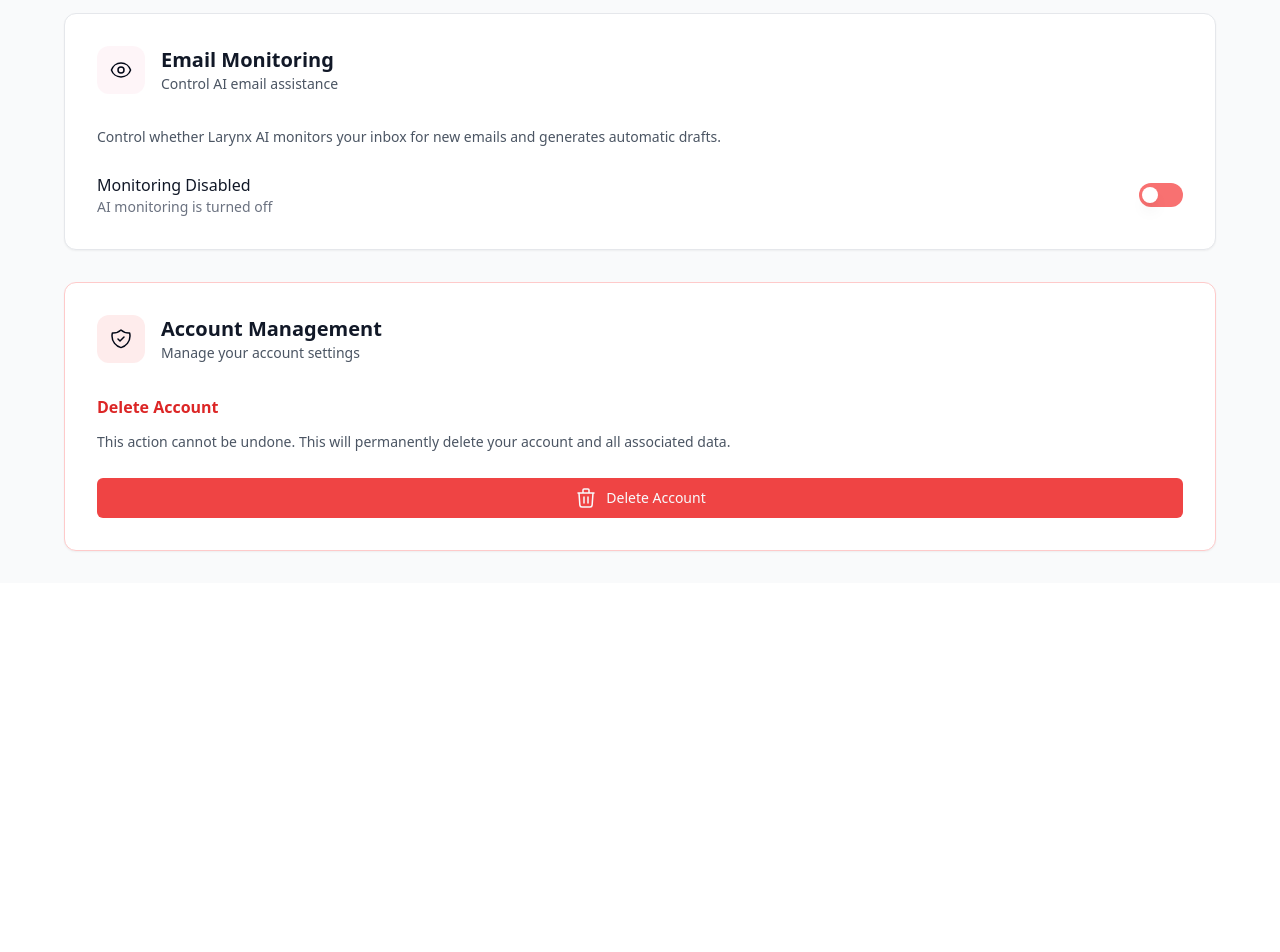
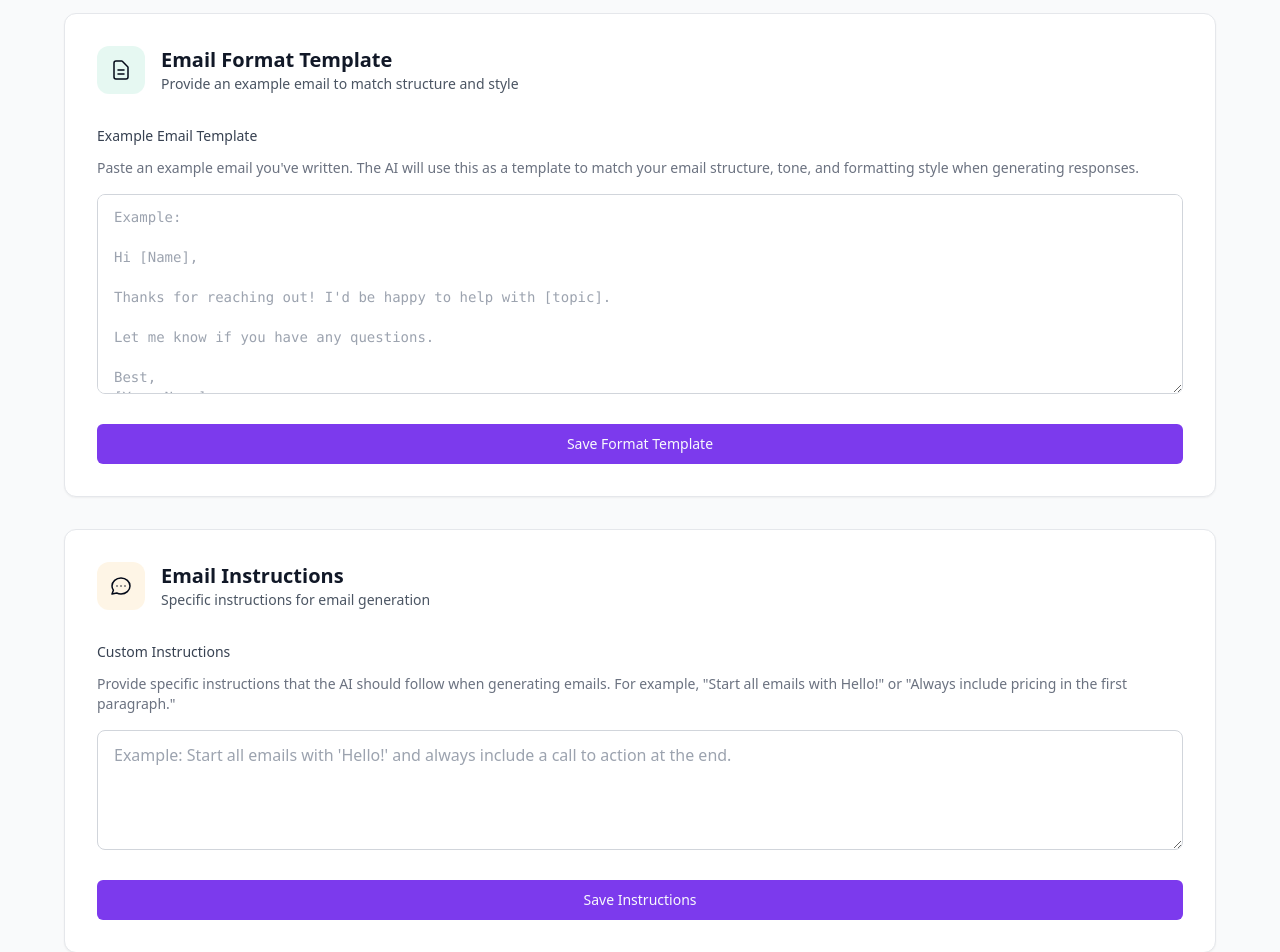
Before and after one commit to NygerianPrynce/Larynx, a React (Vite) app in the folder larynx-frontend/: page /settings in a window 1280 px wide. Shown: the part 1540-2492 px from the top of the page. Before the commit the page ends 2123 px from the top, so only its background shows below. Built offline with nearby package versions, Linux system fonts and the light colour scheme; no server answers.

Commit message:
fixing page choice

```diff
--- a/larynx-frontend/src/pages/SettingsDashboardClean.jsx
+++ b/larynx-frontend/src/pages/SettingsDashboardClean.jsx
@@ -73,10 +73,14 @@ const SettingsDashboardClean = () => {
   const [summarySuccess, setSummarySuccess] = useState('')
   const [signoffSuccess, setSignoffSuccess] = useState('')
   const [monitoringSuccess, setMonitoringSuccess] = useState('')
+  const [emailFormatSuccess, setEmailFormatSuccess] = useState('')
+  const [emailInstructionsSuccess, setEmailInstructionsSuccess] = useState('')
   const api = import.meta.env.VITE_API_URL
   const [summary, setSummary] = useState(null)
   const [signoff, setSignoff] = useState(null)
   const [name, setName] = useState(null)
+  const [emailFormatTemplate, setEmailFormatTemplate] = useState(null)
+  const [emailInstructions, setEmailInstructions] = useState(null)
   const [isMonitoringEnabled, setIsMonitoringEnabled] = useState(false)
 
   // Notification system
@@ -87,28 +91,36 @@ const SettingsDashboardClean = () => {
   useEffect(() => {
     const fetchAll = async () => {
       try {
-        const [summaryRes, nameRes, sigRes, monitoringRes] = await Promise.all([
+        const [summaryRes, nameRes, sigRes, monitoringRes, formatRes, instructionsRes] = await Promise.all([
           fetch(`${api}/get-brand-summary`, { credentials: 'include' }),
           fetch(`${api}/user/name`, { credentials: 'include' }),
           fetch(`${api}/signature`, { credentials: 'include' }),
           fetch(`${api}/monitoring-status`, { credentials: 'include' }),
+          fetch(`${api}/get-email-format-template`, { credentials: 'include' }),
+          fetch(`${api}/get-email-instructions`, { credentials: 'include' }),
         ])
 
         const summaryData = await summaryRes.json()
         const nameData = await nameRes.json()
         const sigData = await sigRes.json()
         const monitoringData = await monitoringRes.json()
+        const formatData = await formatRes.json()
+        const instructionsData = await instructionsRes.json()
 
         setSummary(summaryData.summary || '')
         setName(nameData.name || '')
         setSignoff(sigData.signature || '')
         setIsMonitoringEnabled(monitoringData.is_monitoring || false)
+        setEmailFormatTemplate(formatData.email_format_template || '')
+        setEmailInstructions(instructionsData.email_instructions || '')
       } catch (err) {
         console.error('Error fetching settings data:', err)
         setSummary('')
         setName('')
         setSignoff('')
         setIsMonitoringEnabled(false)
+        setEmailFormatTemplate('')
+        setEmailInstructions('')
       }
     }
 
@@ -150,6 +162,20 @@ const SettingsDashboardClean = () => {
       return () => clearTimeout(timer)
     }
   }, [monitoringSuccess])
+
+  useEffect(() => {
+    if (emailFormatSuccess) {
+      const timer = setTimeout(() => setEmailFormatSuccess(''), 4000)
+      return () => clearTimeout(timer)
+    }
+  }, [emailFormatSuccess])
+
+  useEffect(() => {
+    if (emailInstructionsSuccess) {
+      const timer = setTimeout(() => setEmailInstructionsSuccess(''), 4000)
+      return () => clearTimeout(timer)
+    }
+  }, [emailInstructionsSuccess])
 
   const updateName = async () => {
     setNameSuccess('')
@@ -197,6 +223,48 @@ const SettingsDashboardClean = () => {
     } catch (err) {
       console.error('Error updating sign off:', err)
       setError('Failed to update sign off.')
+    }
+  }
+
+  const updateEmailFormatTemplate = async () => {
+    setEmailFormatSuccess('')
+    setError('')
+    try {
+      const res = await fetch(`${api}/update-email-format-template`, {
+        method: 'POST',
+        headers: { 'Content-Type': 'application/json' },
+        credentials: 'include',
+        body: JSON.stringify({ email_format_template: emailFormatTemplate })
+      })
+      if (res.ok) {
+        setEmailFormatSuccess('Email format template updated!')
+      } else {
+        setError('Failed to update email format template.')
+      }
+    } catch (err) {
+      console.error('Error updating email format template:', err)
+      setError('Failed to update email format template.')
+    }
+  }
+
+  const updateEmailInstructions = async () => {
+    setEmailInstructionsSuccess('')
+    setError('')
+    try {
+      const res = await fetch(`${api}/update-email-instructions`, {
+        method: 'POST',
+        headers: { 'Content-Type': 'application/json' },
+        credentials: 'include',
+        body: JSON.stringify({ email_instructions: emailInstructions })
+      })
+      if (res.ok) {
+        setEmailInstructionsSuccess('Email instructions updated!')
+      } else {
+        setError('Failed to update email instructions.')
+      }
+    } catch (err) {
+      console.error('Error updating email instructions:', err)
+      setError('Failed to update email instructions.')
     }
   }
 
@@ -502,6 +570,98 @@ const SettingsDashboardClean = () => {
             </div>
           </motion.div>
 
+          {/* Email Format Template Card */}
+          <motion.div
+            className="bg-white rounded-xl border border-gray-200 p-4 sm:p-6 lg:p-8 shadow-sm lg:col-span-2"
+            variants={cardVariants}
+            whileHover="hover"
+          >
+            <div className="flex items-center gap-4 mb-8">
+              <div className="w-12 h-12 bg-emerald-500/10 rounded-xl flex items-center justify-center">
+                <Edit />
+              </div>
+              <div>
+                <h3 className="text-xl font-semibold text-gray-900">Email Format Template</h3>
+                <p className="text-gray-600 text-sm">Provide an example email to match structure and style</p>
+              </div>
+            </div>
+            <div className="space-y-6">
+              <div>
+                <label className="block text-sm font-medium text-gray-700 mb-3">
+                  Example Email Template
+                </label>
+                <p className="text-sm text-gray-500 mb-4">
+                  Paste an example email you've written. The AI will use this as a template to match your email structure, tone, and formatting style when generating responses.
+                </p>
+                <textarea
+                  value={emailFormatTemplate || ''}
+                  onChange={(e) => setEmailFormatTemplate(e.target.value)}
+                  className="w-full min-h-[200px] px-4 py-3 border border-gray-300 rounded-lg focus:outline-none focus:ring-2 focus:ring-amethyst-400 focus:border-transparent resize-vertical font-mono text-sm"
+                  placeholder="Example:&#10;&#10;Hi [Name],&#10;&#10;Thanks for reaching out! I'd be happy to help with [topic].&#10;&#10;Let me know if you have any questions.&#10;&#10;Best,&#10;[Your Name]"
+                />
+              </div>
+              <Button onClick={updateEmailFormatTemplate} className="w-full">
+                Save Format Template
+              </Button>
+              {emailFormatSuccess && (
+                <motion.div
+                  className="flex items-center gap-3 p-4 bg-green-50 border border-green-200 rounded-lg text-green-700 text-sm"
+                  initial={{ opacity: 0, y: 10 }}
+                  animate={{ opacity: 1, y: 0 }}
+                >
+                  <Save />
+                  <span>{emailFormatSuccess}</span>
+                </motion.div>
+              )}
+            </div>
+          </motion.div>
+
+          {/* Email Instructions Card */}
+          <motion.div
+            className="bg-white rounded-xl border border-gray-200 p-4 sm:p-6 lg:p-8 shadow-sm lg:col-span-2"
+            variants={cardVariants}
+            whileHover="hover"
+          >
+            <div className="flex items-center gap-4 mb-8">
+              <div className="w-12 h-12 bg-amber-500/10 rounded-xl flex items-center justify-center">
+                <MessageCircle />
+              </div>
+              <div>
+                <h3 className="text-xl font-semibold text-gray-900">Email Instructions</h3>
+                <p className="text-gray-600 text-sm">Specific instructions for email generation</p>
+              </div>
+            </div>
+            <div className="space-y-6">
+              <div>
+                <label className="block text-sm font-medium text-gray-700 mb-3">
+                  Custom Instructions
+                </label>
+                <p className="text-sm text-gray-500 mb-4">
+                  Provide specific instructions that the AI should follow when generating emails. For example, "Start all emails with Hello!" or "Always include pricing in the first paragraph."
+                </p>
+                <textarea
+                  value={emailInstructions || ''}
+                  onChange={(e) => setEmailInstructions(e.target.value)}
+                  className="w-full min-h-[120px] px-4 py-3 border border-gray-300 rounded-lg focus:outline-none focus:ring-2 focus:ring-amethyst-400 focus:border-transparent resize-vertical"
+                  placeholder="Example: Start all emails with 'Hello!' and always include a call to action at the end."
+                />
+              </div>
+              <Button onClick={updateEmailInstructions} className="w-full">
+                Save Instructions
+              </Button>
+              {emailInstructionsSuccess && (
+                <motion.div
+                  className="flex items-center gap-3 p-4 bg-green-50 border border-green-200 rounded-lg text-green-700 text-sm"
+                  initial={{ opacity: 0, y: 10 }}
+                  animate={{ opacity: 1, y: 0 }}
+                >
+                  <Save />
+                  <span>{emailInstructionsSuccess}</span>
+                </motion.div>
+              )}
+            </div>
+          </motion.div>
+
           {/* Monitoring Control Card */}
           <motion.div
             className="bg-white rounded-xl border border-gray-200 p-4 sm:p-6 lg:p-8 shadow-sm lg:col-span-2"
--- a/larynx-frontend/src/pages/SigEditor.css
+++ b/larynx-frontend/src/pages/SigEditor.css
@@ -28,10 +28,20 @@
 
 .editor-content {
   outline: none !important;
+  font-size: 16px !important; /* Default font size for normal text */
 }
 
 .editor-content p {
   margin: 0 0 12px 0 !important;
+  font-size: 16px !important; /* Ensure paragraphs have proper size */
+}
+
+.editor-content div {
+  font-size: 16px !important; /* Ensure divs have proper size */
+}
+
+.editor-content span {
+  font-size: inherit !important; /* Inherit from parent */
 }
 
 /* Fix bullet points visibility */
@@ -82,7 +92,7 @@
 }
 
 .editor-content font[size="4"] {
-  font-size: 14px !important;
+  font-size: 16px !important; /* Changed from 14px to 16px for normal text */
 }
 
 .editor-content font[size="5"] {
--- a/larynx-frontend/src/pages/SigEditor.jsx
+++ b/larynx-frontend/src/pages/SigEditor.jsx
@@ -13,14 +13,14 @@ const SigEditor = ({ value = '', setValue, onBack, onSave, showHeader = true, co
   const [isInitialized, setIsInitialized] = useState(false)
   const [selectedText, setSelectedText] = useState('')
   const [selectedRange, setSelectedRange] = useState(null)
-  const [currentFontSize, setCurrentFontSize] = useState(4) // Start at size 4 (14px) - normal size
+  const [currentFontSize, setCurrentFontSize] = useState(4) // Start at size 4 (16px) - normal size
 
-  // Font size mapping: 1=8px, 2=10px, 3=12px, 4=14px, 5=18px, 6=24px, 7=36px
+  // Font size mapping: 1=8px, 2=10px, 3=12px, 4=16px, 5=18px, 6=24px, 7=36px
   const fontSizeMap = {
     1: '8px',
     2: '10px',
     3: '12px',
-    4: '14px',
+    4: '16px', // Changed from 14px to 16px for normal text
     5: '18px',
     6: '24px',
     7: '36px'
```
